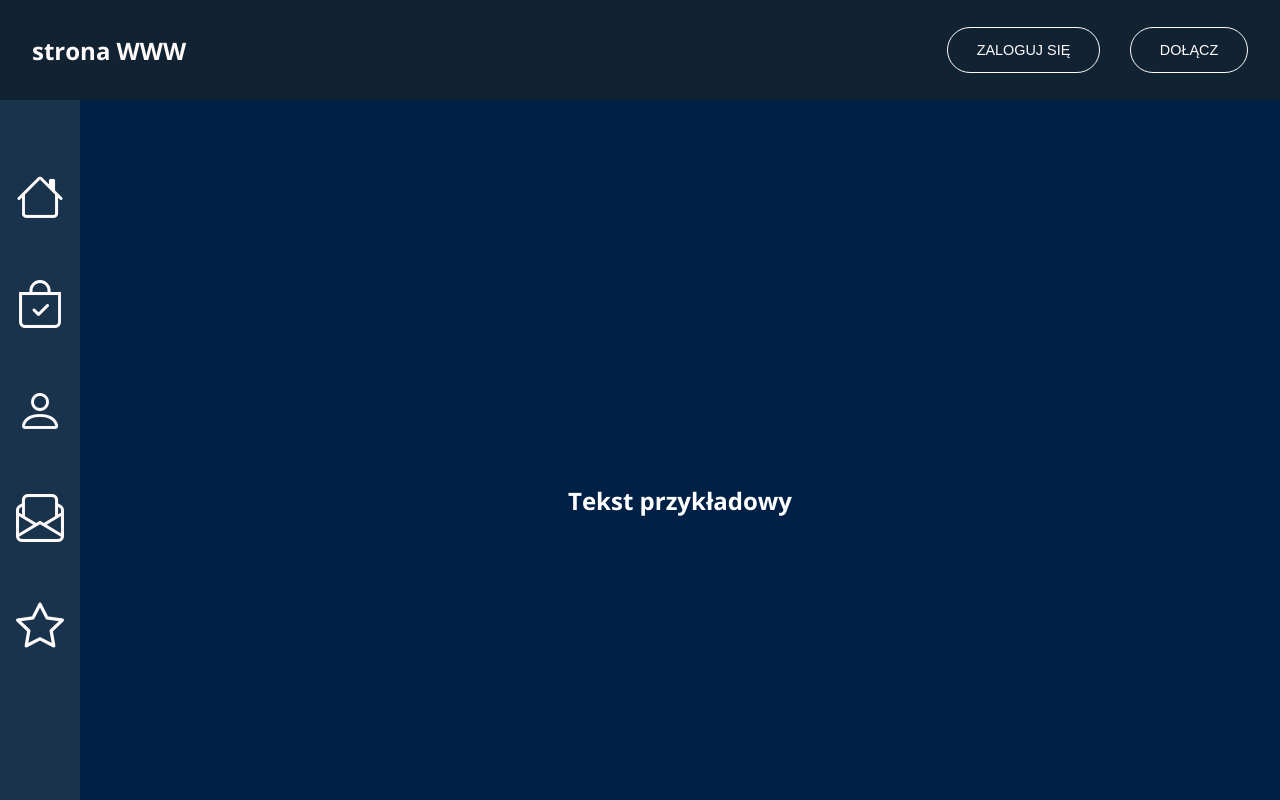
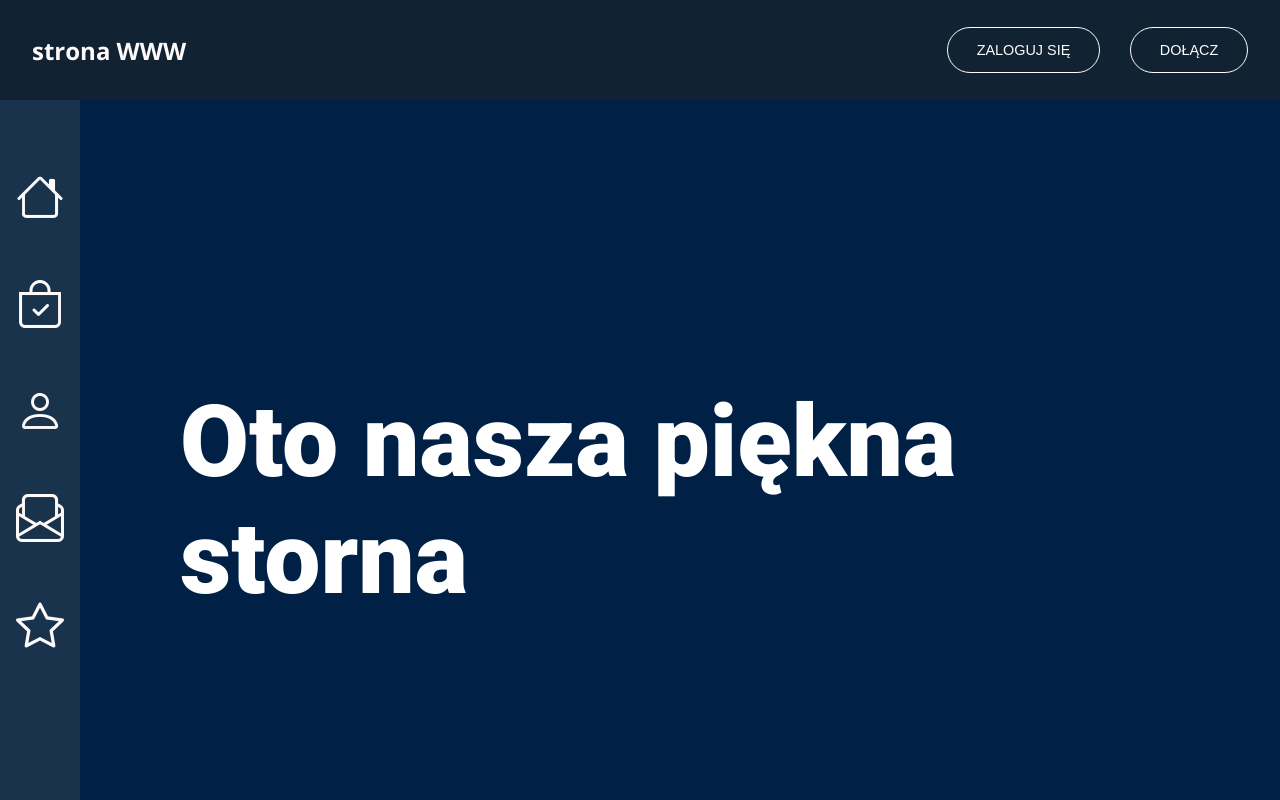
Before and after one commit to KacperKsiez/html-10-10-2022, a plain HTML site: page index.html in a window 1280 px wide. Shown: the top 800 px of the page. Drawn offline with nearby package versions, Linux system fonts and the light colour scheme.

Commit message:
Więcej editow

```diff
--- a/index.html
+++ b/index.html
@@ -71,7 +71,7 @@
 		<main class="content">
 			<section>
 				<div class="content-container">
-					<h2>Tekst przykładowy</h2>
+					<h1>Oto nasza piękna storna</h1>
 				</div>
 			</section>
 			<section>
--- a/style/content.css
+++ b/style/content.css
@@ -1,3 +1,4 @@
+@import url('https://fonts.googleapis.com/css2?family=Roboto:wght@900&display=swap');
 .content {
 	margin-top: var(--headerHigh);
 	margin-left: var(--headerLeftMargin);
@@ -26,3 +27,16 @@ main section:nth-child(4) {
 	color: #1d212b;
 	background-color: snow;
 }
+
+main section .content-container {
+	margin: 100px;
+}
+
+main section h1 {
+	font-size: 100px;
+	font-family: 'Roboto', sans-serif;
+}
+
+main section .content-container-card {
+	display: flex;
+}
```
